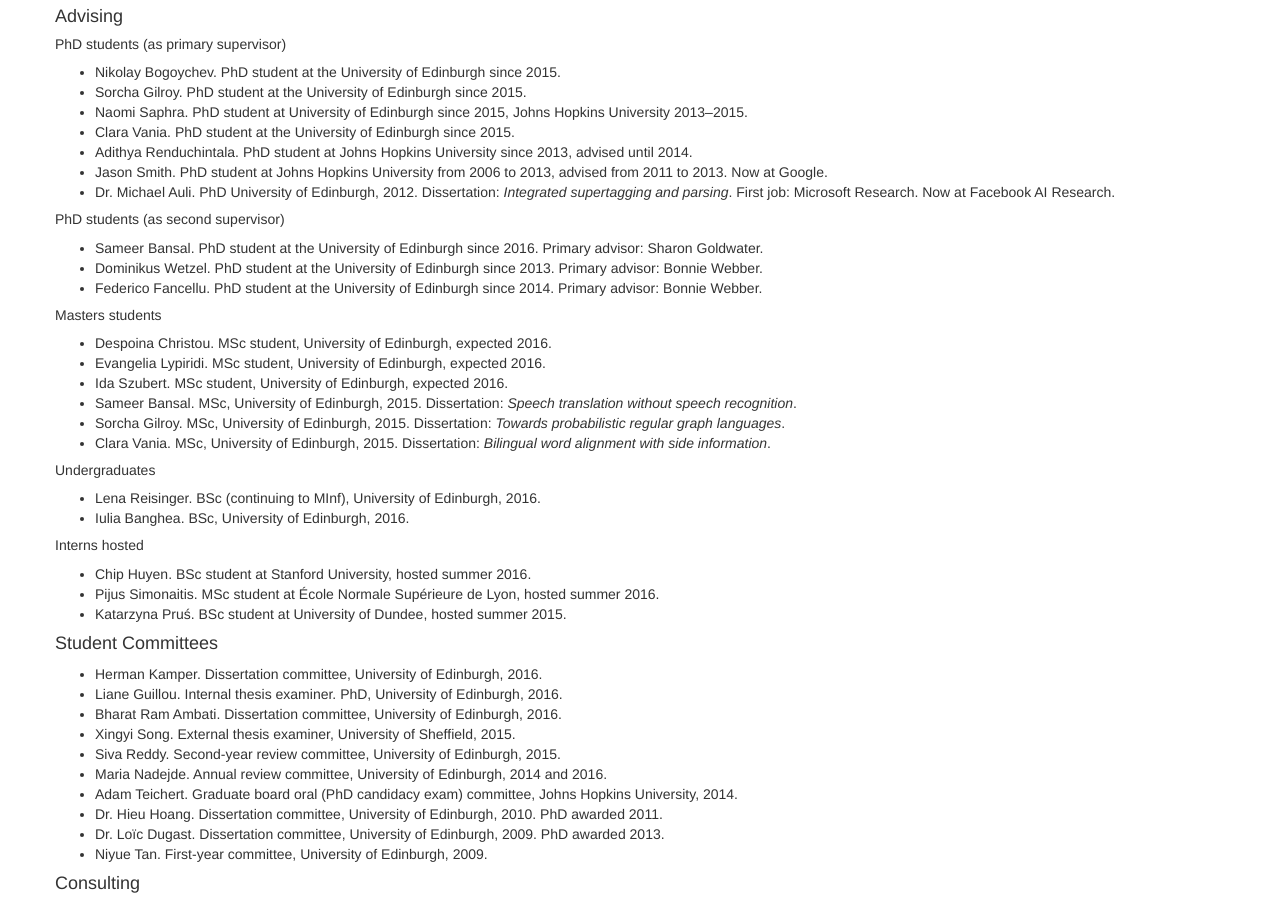
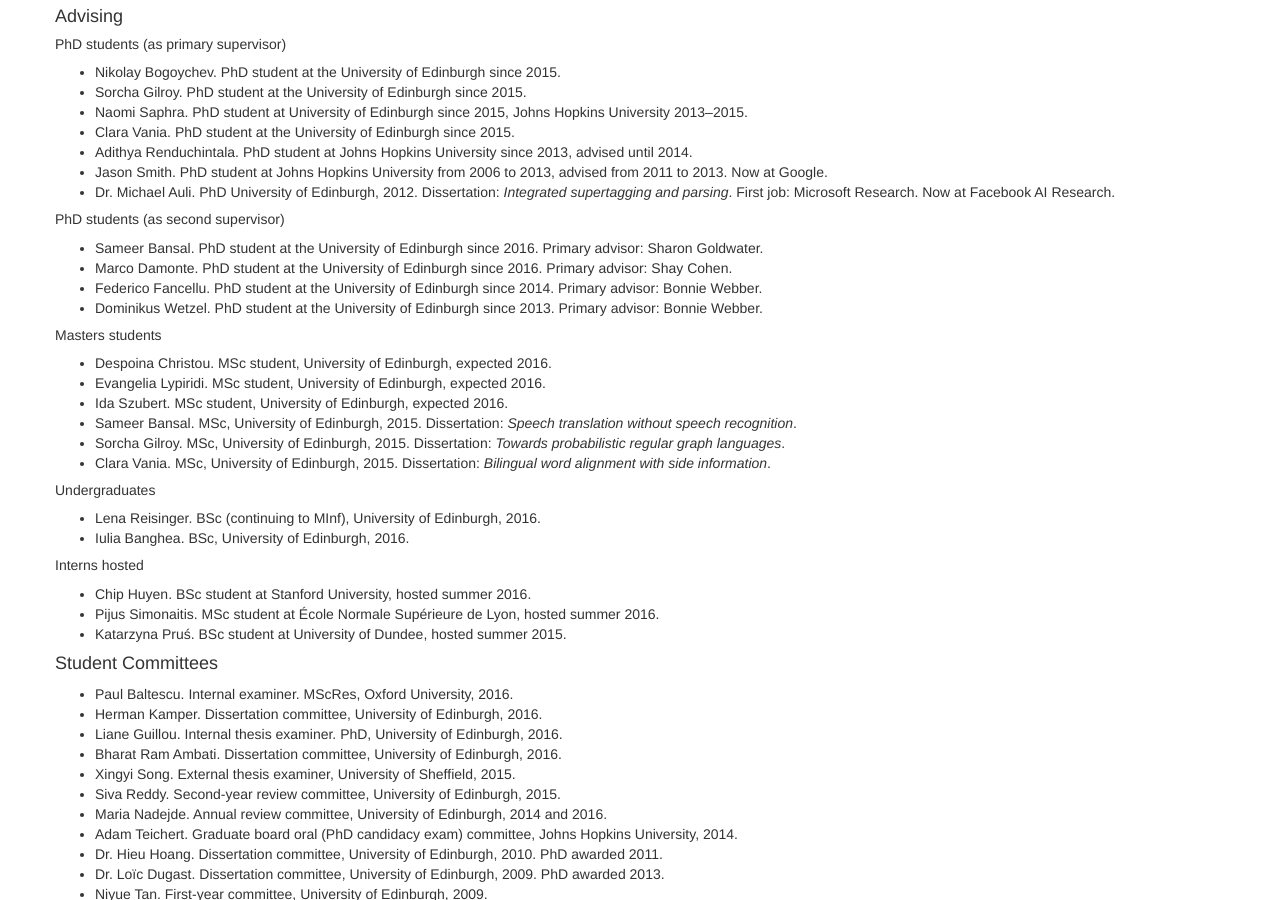
Before and after one commit to alopez/alopez.github.com, a Jekyll site: the page built from cv.html, in a window 1280 px wide and 900 px high, scrolled down 2630 px. Built offline with Jekyll 4.4.1, drawn with Linux system fonts in a browser that asks for light colours.

Commit message:
update cv

```diff
--- a/cv.html
+++ b/cv.html
@@ -291,11 +291,14 @@ after-pubs:
             title: Sameer Bansal
             detail: PhD student at the University of Edinburgh since 2016. Primary advisor&#58; Sharon Goldwater
           -
-            title: Dominikus Wetzel
-            detail: PhD student at the University of Edinburgh since 2013. Primary advisor&#58; Bonnie Webber
+            title: Marco Damonte
+            detail: PhD student at the University of Edinburgh since 2016. Primary advisor&#58; Shay Cohen
           -
             title: Federico Fancellu
             detail: PhD student at the University of Edinburgh since 2014. Primary advisor&#58; Bonnie Webber
+          -
+            title: Dominikus Wetzel
+            detail: PhD student at the University of Edinburgh since 2013. Primary advisor&#58; Bonnie Webber
       -
         heading: Masters students
         items:
@@ -341,6 +344,9 @@ after-pubs:
   -
     heading: Student Committees
     items:
+      -
+        title: Paul Baltescu
+        detail: Internal examiner. MScRes, Oxford University, 2016
       -
         title: Herman Kamper
         detail: Dissertation committee, University of Edinburgh, 2016
```
